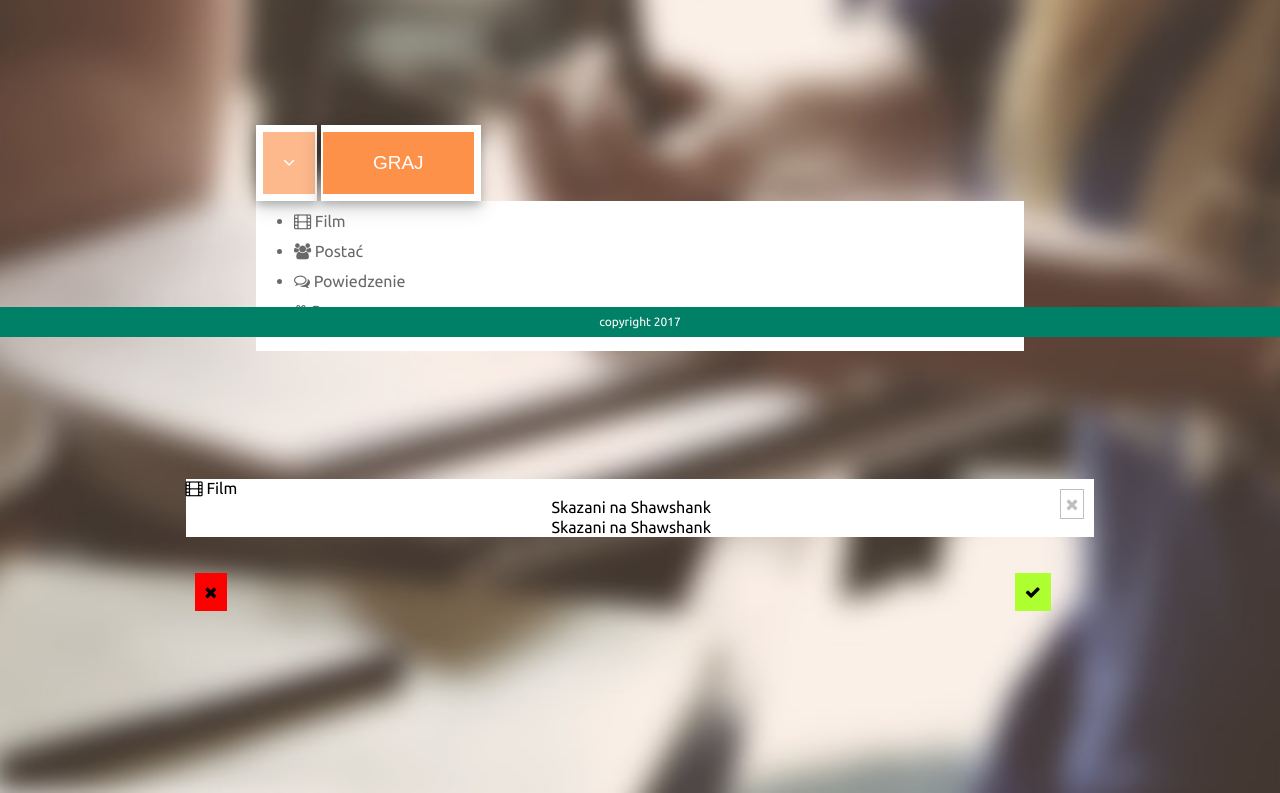
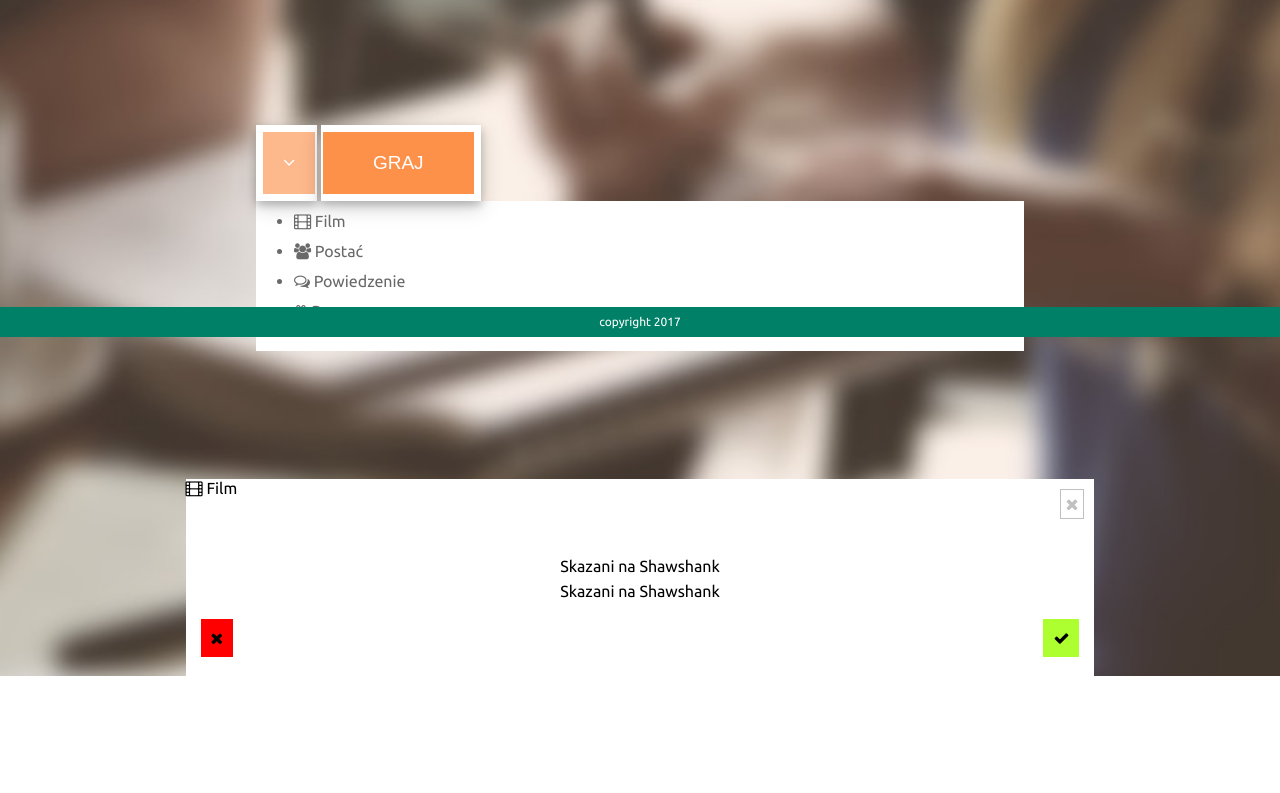
Before and after one commit to KrugerTheFirst/Kalambury, a website: page index.html in a window 1280 px wide. Shown: the part 463-1256 px from the top of the page. After the commit the page ends 1139 px from the top, so only its background shows below. Drawn offline with nearby package versions, Linux system fonts and the light colour scheme; files that its build step writes are made by us from their sources; files whose address does not match are found by name.

Commit message:
fix(css) fixing skeleton

```diff
--- a/src/scss/modules/_game.scss
+++ b/src/scss/modules/_game.scss
@@ -4,7 +4,7 @@
   margin-top: 10%;
   margin-left: 14.5%;
   margin-right: 14.5%;
-  margin-bottom: 20%;
+  height: 197px;
 
 
   &-quit {
@@ -17,13 +17,14 @@
 
   &-word {
     text-align: center;
-    margin: 0px 17px 0px 17px;
-    line-height: 20px;
+    margin: 17px 17px 0px 17px;
+    line-height: 25px;
+    padding-top: 40px;
   }
 
   &-wrong {
     float: left;
-    margin: 36px 0px 19px 9px;
+    margin: 15px 0px 19px 15px;
     background: red;
     padding: 10px;
     display: block;
@@ -33,7 +34,7 @@
     float: right;
     display: block;
     background: greenyellow;
-    margin: 36px 9px 19px 0px;
+    margin: 15px 15px 19px 0px;
     padding: 10px;
   }
 }
```
